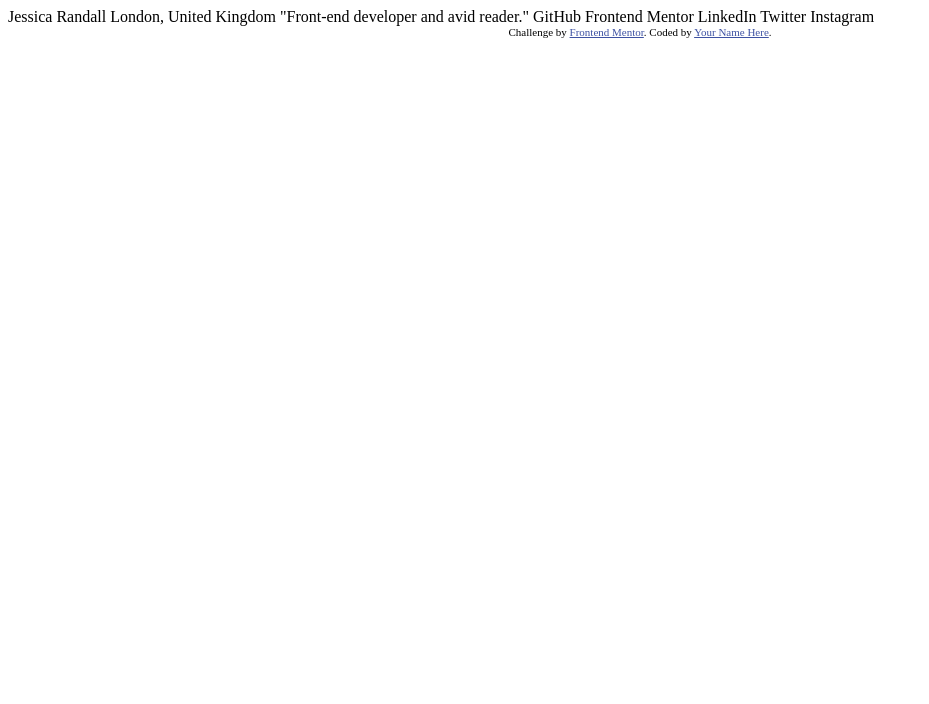
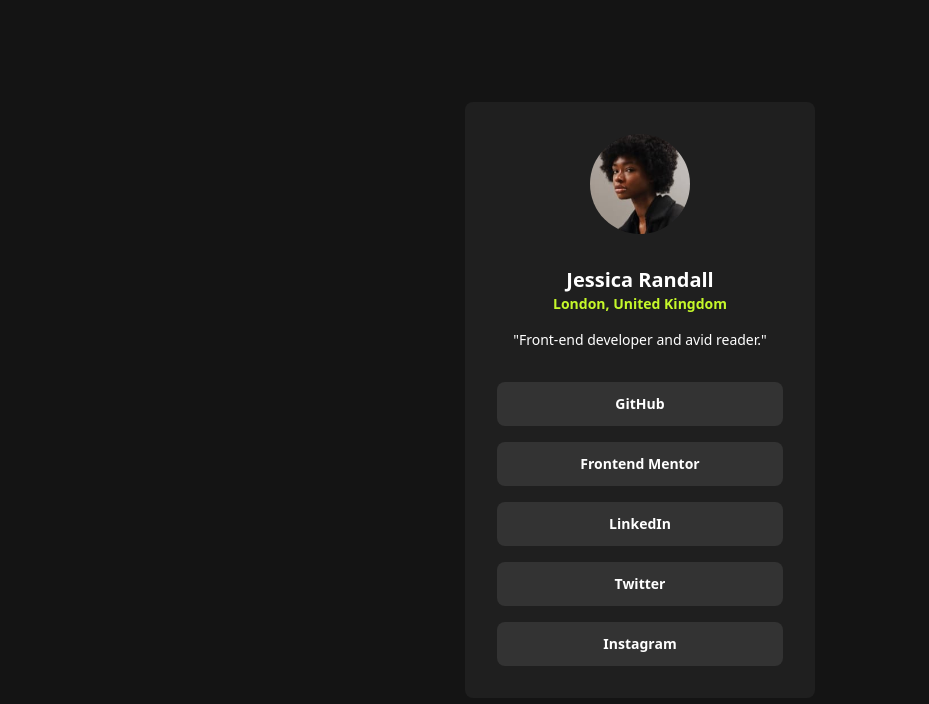
Before and after one commit to Zeeshan506/Social-links-profile, a plain HTML site: page index.html in a window 1280 px wide. Shown: the whole page, without its empty margins (0-929 px from the left). Drawn offline with nearby package versions, Linux system fonts and the light colour scheme.

Commit message:
Completion

```diff
--- a/index.html
+++ b/index.html
@@ -1,34 +1,53 @@
 <!DOCTYPE html>
 <html lang="en">
   <head>
-  <meta charset="UTF-8">
-  <meta name="viewport" content="width=device-width, initial-scale=1.0"> <!-- displays site properly based on user's device -->
-
-  <link rel="icon" type="image/png" sizes="32x32" href="./assets/images/favicon-32x32.png">
+    <meta charset="UTF-8" />
+    <meta name="viewport" content="width=device-width, initial-scale=1.0" />
+    <!-- displays site properly based on user's device -->
+    <script src="https://cdn.jsdelivr.net/npm/@tailwindcss/browser@4"></script>
+    <link
+      rel="icon"
+      type="image/png"
+      sizes="32x32"
+      href="./assets/images/favicon-32x32.png"
+    />
 
     <title>Frontend Mentor | Social links profile</title>
 
     <!-- Feel free to remove these styles or customise in your own stylesheet 👍 -->
-  <style>
-    .attribution { font-size: 11px; text-align: center; }
-    .attribution a { color: hsl(228, 45%, 44%); }
-  </style>
   </head>
-<body>
+  <body class="bg-[#141414] flex min-h-screen justify-center text-[#ffff]">
+    <div
+      id="container"
+      class="flex flex-col bg-[#1f1f1f] items-center gap-4 py-8 px-8 rounded-lg my-auto h-auto w-[350px]"
+    >
+      <img
+        src="assets/images/avatar-jessica.jpeg"
+        alt="Jessica"
+        class="rounded-full w-[100px] h-[100px]"
+      />
+      <div class="flex flex-col items-center text-center">
+        <h1 class="text-[#ffff] text-xl font-bold mt-4">Jessica Randall</h1>
+        <p class="text-sm text-[#c5f82aff] font-bold">London, United Kingdom</p>
+      </div>
+      <p class="font-light text-sm mb-4">"Front-end developer and avid reader."</p>
 
-  Jessica Randall
-  London, United Kingdom
-  "Front-end developer and avid reader."
-
+      <div id="buttons" class="flex flex-col gap-4 w-full">
+        <button class="w-full text-sm font-bold px-6 bg-[#333333] rounded-lg py-3 hover:bg-[#c5f82aff] hover:text-black transition-colors duration-400">
           GitHub
+        </button>
+          <button class="w-full text-sm font-bold px-6 bg-[#333333] rounded-lg py-3 hover:bg-[#c5f82aff] hover:text-black transition-colors duration-400">
             Frontend Mentor
+        </button>
+      <button class="w-full text-sm font-bold px-6 bg-[#333333] rounded-lg py-3 hover:bg-[#c5f82aff] hover:text-black transition-colors duration-400">
         LinkedIn
+      </button>
+      <button class="w-full text-sm font-bold px-6 bg-[#333333] rounded-lg py-3 hover:bg-[#c5f82aff] hover:text-black transition-colors duration-400">
         Twitter
+      </button>
+      <button class="w-full text-sm font-bold px-6 bg-[#333333] rounded-lg py-3 hover:bg-[#c5f82aff] hover:text-black transition-colors duration-400">
         Instagram
-
-  <div class="attribution">
-    Challenge by <a href="https://www.frontendmentor.io?ref=challenge" target="_blank">Frontend Mentor</a>.
-    Coded by <a href="#">Your Name Here</a>.
+      </button>
     </div>
   </body>
 </html>
```
Also changed, not shown: 1 other file. Lines whose indentation alone changed are shown as unchanged.
